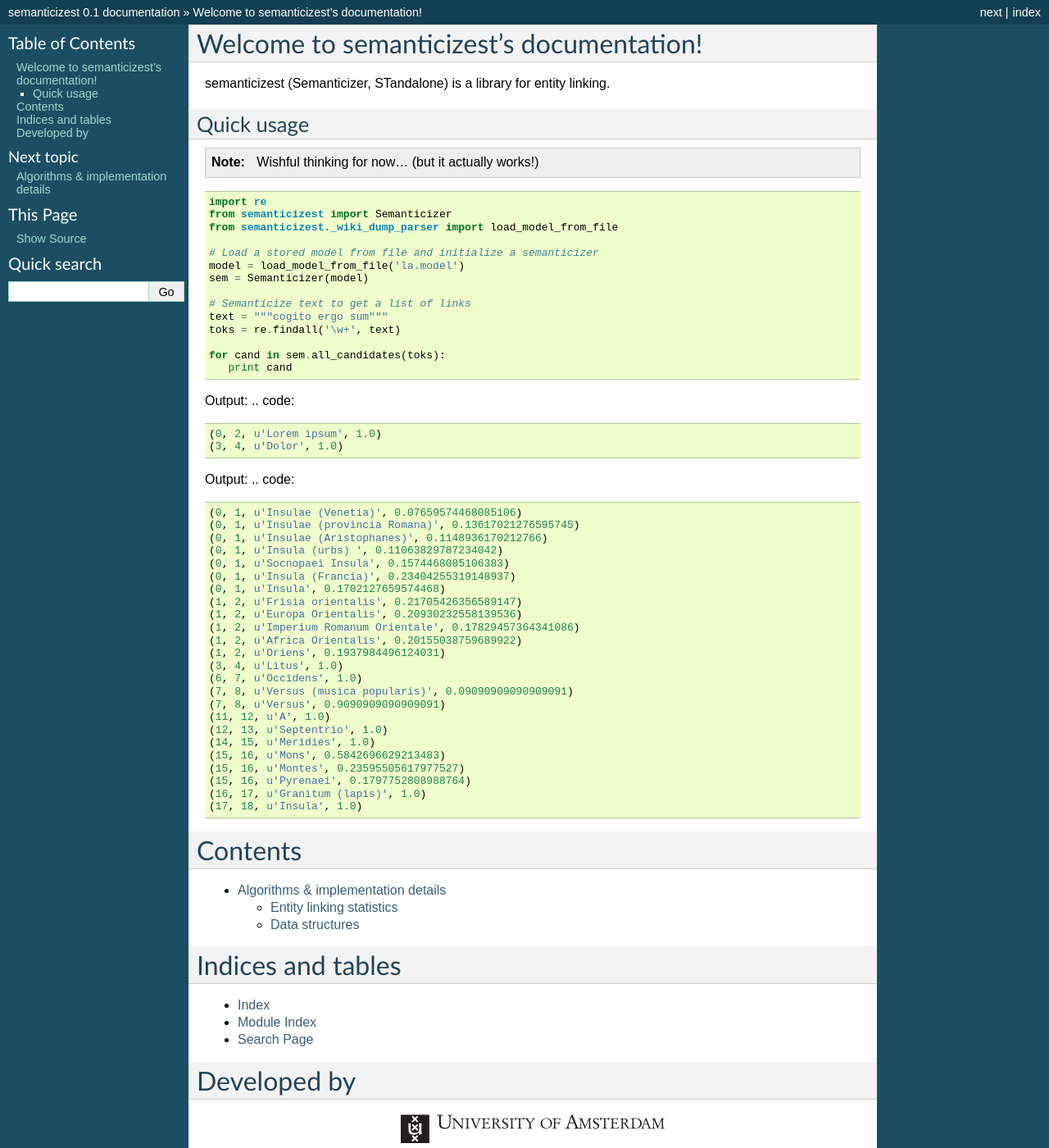
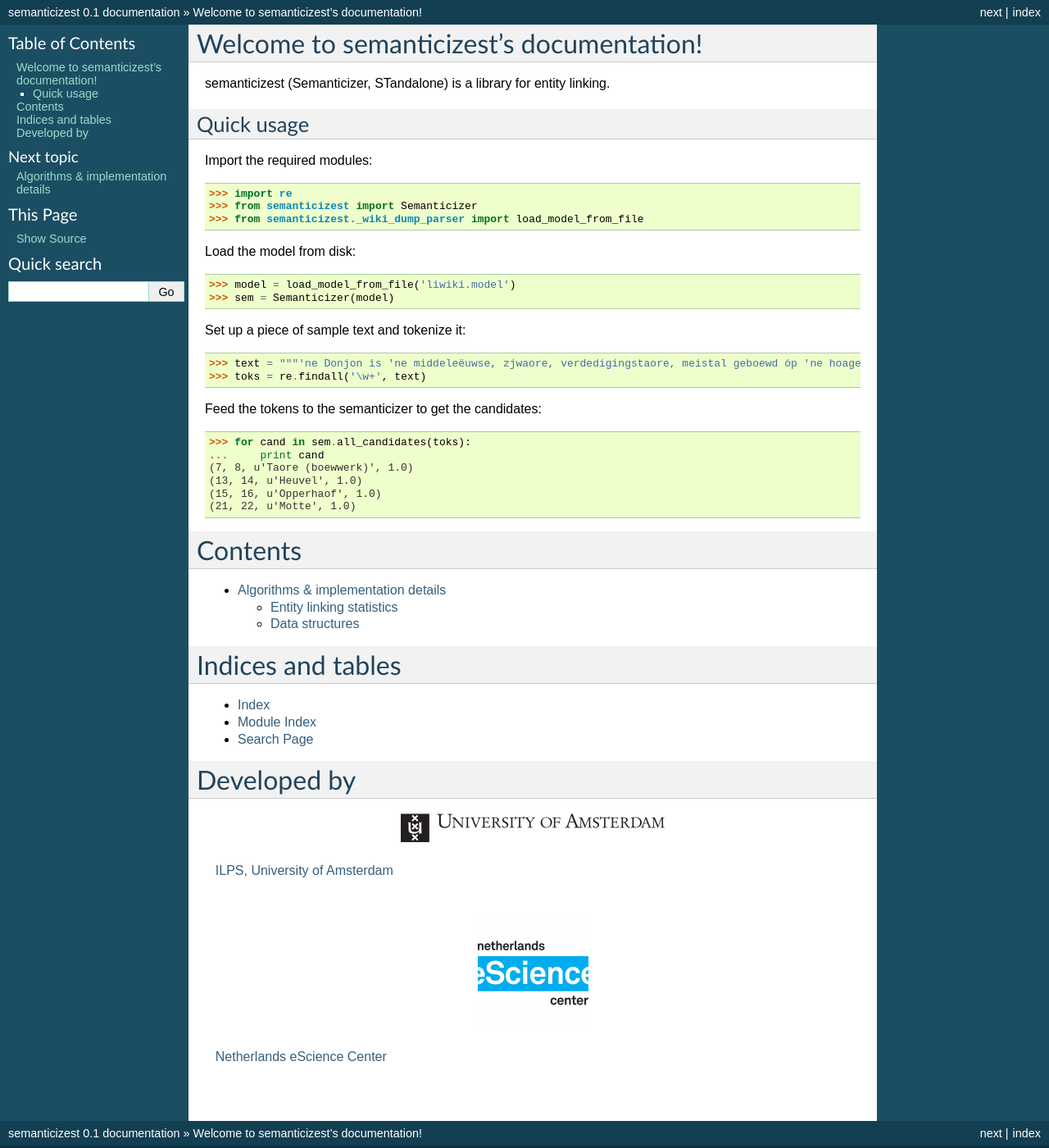
Before and after one commit to semanticize/semanticizest, a Sphinx documentation site: the page built from doc/index.rst, in a window 1280 px wide and 1400 px high. Shown: the whole window at 82% size. Built offline with Sphinx 7.4.7, drawn with Linux system fonts in a browser that asks for light colours; formulas are drawn with MathJax 3.

Commit message:
Replace the Latin example with a smaller Limburgish one

```diff
--- a/doc/index.rst
+++ b/doc/index.rst
@@ -12,69 +12,34 @@ semanticizest (Semanticizer, STandalone) is a library for entity linking.
 Quick usage
 -----------
 
-.. NOTE::
-    Wishful thinking for now... (but it actually works!)
-
 .. code:: bash
     # Read wikipedia dump, create model and store it in a file
-    python -m semanticizest.parse_wikidump --download lawiki lawiki.xml.bz2 la.model
+    python -m semanticizest.parse_wikidump --download liwiki liwiki.xml.bz2 liwiki.model
 
-.. code:: python
+Import the required modules::
 
-    import re
-    from semanticizest import Semanticizer
-    from semanticizest._wiki_dump_parser import load_model_from_file
+    >>> import re
+    >>> from semanticizest import Semanticizer
+    >>> from semanticizest._wiki_dump_parser import load_model_from_file
 
-    # Load a stored model from file and initialize a semanticizer
-    model = load_model_from_file('la.model')
-    sem = Semanticizer(model)
+Load the model from disk::
 
-    # Semanticize text to get a list of links
-    text = """cogito ergo sum"""
-    toks = re.findall('\w+', text)
+    >>> model = load_model_from_file('liwiki.model')
+    >>> sem = Semanticizer(model)
 
-    for cand in sem.all_candidates(toks):
-       print cand
+Set up a piece of sample text and tokenize it::
 
-Output:
-.. code::
-    (0, 2, u'Lorem ipsum', 1.0)
-    (3, 4, u'Dolor', 1.0)
+    >>> text = """'ne Donjon is 'ne middeleëuwse, zjwaore, verdedigingstaore, meistal geboewd óp 'ne hoage heuvel, de opperhaof, dae deil oetmaak van 'n motte."""
+    >>> toks = re.findall('\w+', text)
 
-.. code:: python
-    # A bit of a longer example
-    text = """Insulae orientali sunt litora ardua, in occidentem versus loca planiora patent, a septentrionibus ad meridiem montes granitici insulam transeunt."""
-    toks = re.findall('\w+', text)
+Feed the tokens to the semanticizer to get the candidates::
 
-    for cand in sem.all_candidates(toks):
-       print cand
-
-Output:
-.. code::
-    (0, 1, u'Insulae (Venetia)', 0.07659574468085106)
-    (0, 1, u'Insulae (provincia Romana)', 0.13617021276595745)
-    (0, 1, u'Insulae (Aristophanes)', 0.1148936170212766)
-    (0, 1, u'Insula (urbs) ', 0.11063829787234042)
-    (0, 1, u'Socnopaei Insula', 0.1574468085106383)
-    (0, 1, u'Insula (Francia)', 0.23404255319148937)
-    (0, 1, u'Insula', 0.1702127659574468)
-    (1, 2, u'Frisia orientalis', 0.21705426356589147)
-    (1, 2, u'Europa Orientalis', 0.20930232558139536)
-    (1, 2, u'Imperium Romanum Orientale', 0.17829457364341086)
-    (1, 2, u'Africa Orientalis', 0.20155038759689922)
-    (1, 2, u'Oriens', 0.1937984496124031)
-    (3, 4, u'Litus', 1.0)
-    (6, 7, u'Occidens', 1.0)
-    (7, 8, u'Versus (musica popularis)', 0.09090909090909091)
-    (7, 8, u'Versus', 0.9090909090909091)
-    (11, 12, u'A', 1.0)
-    (12, 13, u'Septentrio', 1.0)
-    (14, 15, u'Meridies', 1.0)
-    (15, 16, u'Mons', 0.5842696629213483)
-    (15, 16, u'Montes', 0.23595505617977527)
-    (15, 16, u'Pyrenaei', 0.1797752808988764)
-    (16, 17, u'Granitum (lapis)', 1.0)
-    (17, 18, u'Insula', 1.0)
+    >>> for cand in sem.all_candidates(toks):
+    ...     print cand
+    (7, 8, u'Taore (boewwerk)', 1.0)
+    (13, 14, u'Heuvel', 1.0)
+    (15, 16, u'Opperhaof', 1.0)
+    (21, 22, u'Motte', 1.0)
 
 
 Contents
```
